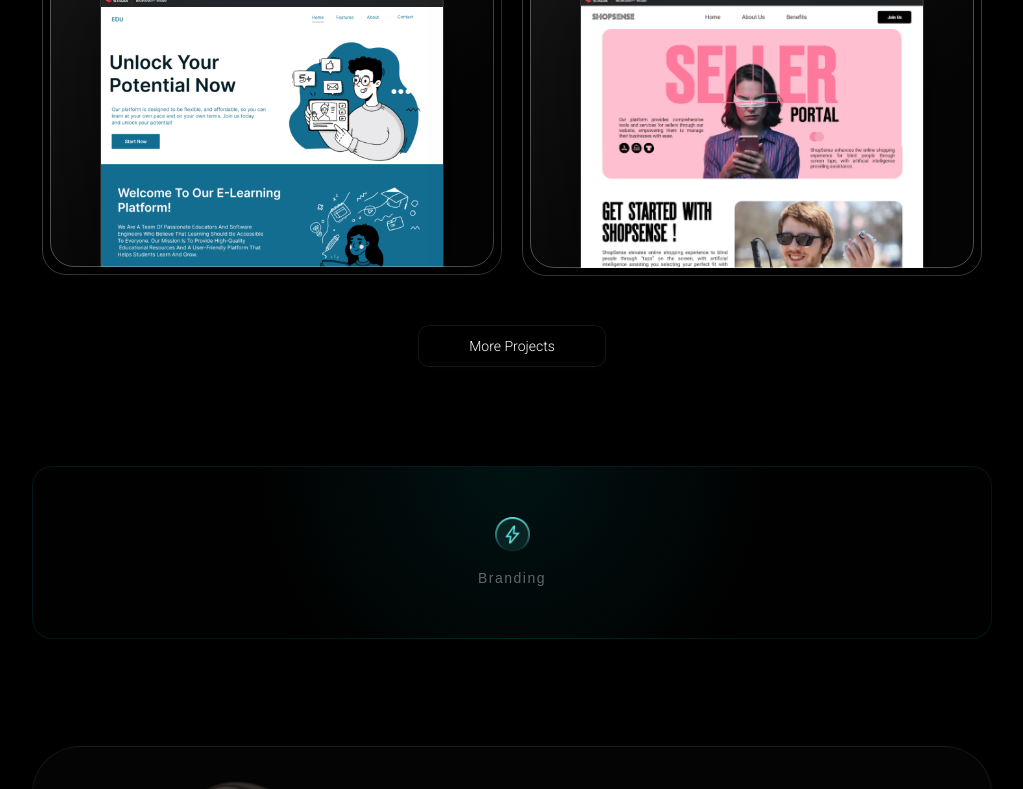
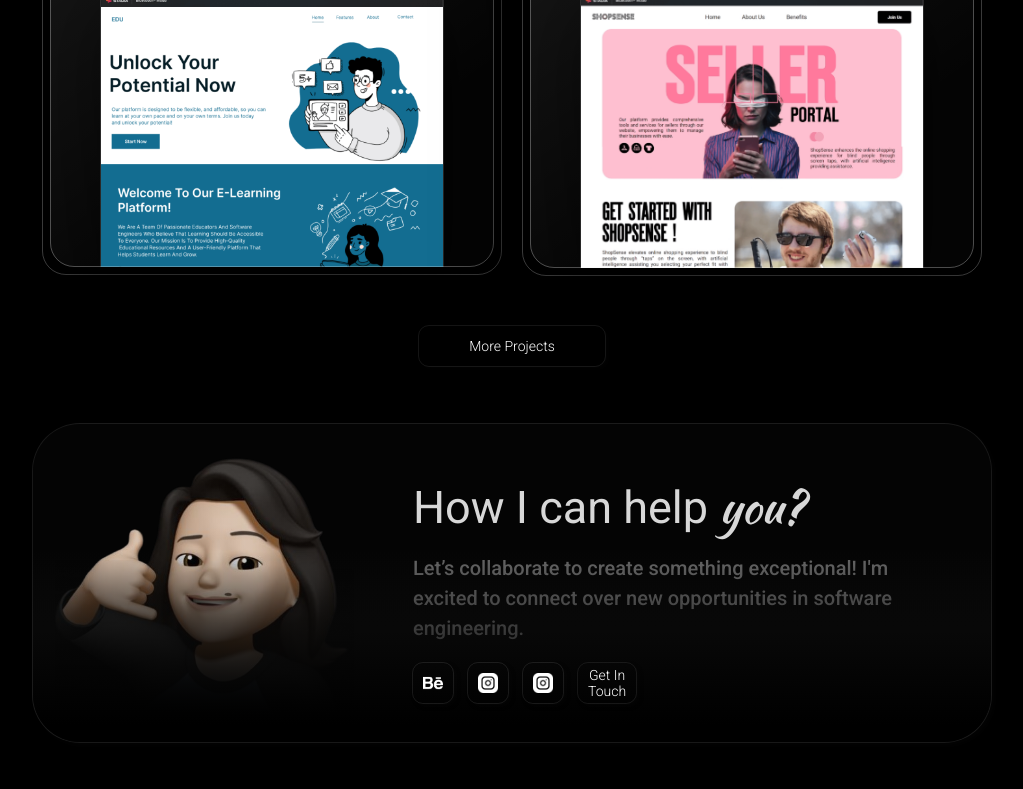
Before and after one commit to WShashinduChamika/client-portfolio, a React (Create React App) app: page /Work in a window 1280 px wide. Shown: the part 2000-2789 px from the top of the page, without its empty margins (128-1151 px from the left). Built offline with nearby package versions, Linux system fonts and the light colour scheme.

Commit message:
feat: add whatsapp feature in contact list.

```diff
--- a/src/Pages/Work/Work.jsx
+++ b/src/Pages/Work/Work.jsx
@@ -108,6 +108,14 @@ function Work() {
               <div className="Logo_Social2">
                 <a
                   href="https://www.instagram.com/minuri_senara/?next=%2F"
+                  target="_blank"
+                >
+                  <img src={instergram} className="logomark" alt="Logo" />{" "}
+                </a>
+              </div>
+              <div className="Logo_Social2">
+                <a
+                  href="https://wa.me/+94713775404"
                   target="_blank"
                 >
                   <img src={instergram} className="logomark" alt="Logo" />{" "}
@@ -282,7 +290,7 @@ function Work() {
         </Link>
       </div>
 
-      <div className="GrapicSection">
+      {/* <div className="GrapicSection">
         <a
           className="Grapicscard"
           href="https://www.behance.net/minurihewage"
@@ -292,7 +300,7 @@ function Work() {
           <img src={flyers} className="flyers" alt="Logo" />
           <div className="headGrapic">Branding</div>
         </a>
-      </div>
+      </div> */}
       <br />
       <br />
       <br />
@@ -314,7 +322,37 @@ function Work() {
               Let’s collaborate to create something exceptional! I'm excited to
               connect over new opportunities in software engineering.
             </div>
-            <div className="sentmailbtn">
+            <div className="button_section" style={{width:"30%"}}>
+              <div className="Logo_Social1">
+                <a href="https://www.behance.net/minurihewage" target="_blank"  className="contactbtn">
+                  <div className="Touch">
+                   <img src={behance} className="logomark" alt="Logo" />
+                  </div>
+                </a>
+              </div>
+
+              <div className="Logo_Social2">
+                <a
+                  href="https://www.instagram.com/minuri_senara/?next=%2F"
+                  target="_blank"
+                  className="contactbtn"
+                >
+                  <div className="Touch">
+                    <img src={instergram} className="logomark" alt="Logo" />{" "}
+                  </div>
+                </a>
+              </div>
+              <div className="Logo_Social2">
+                <a
+                  href="https://wa.me/+94713775404"
+                  target="_blank"
+                  className="contactbtn"
+                >
+                  <div className="Touch">
+                    <img src={instergram} className="logomark" alt="Logo" />{" "}
+                  </div>
+                </a>
+              </div>
               <a href="mailto:minurisenara@gmail.com" className="contactbtn">
                 <div className="Touch">Get In Touch</div>
               </a>
```
